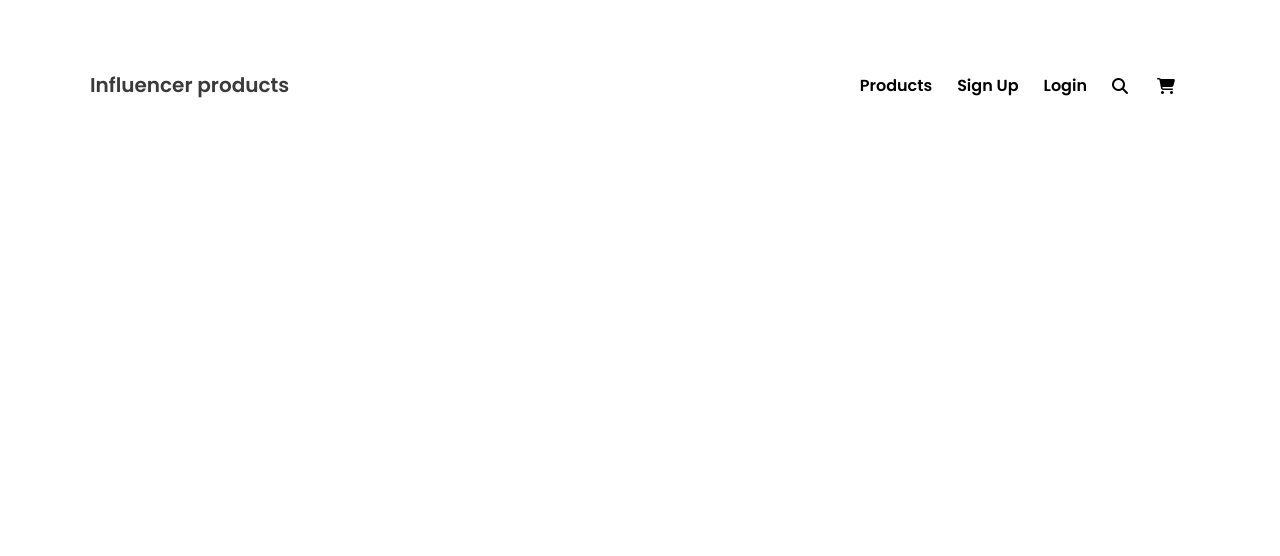
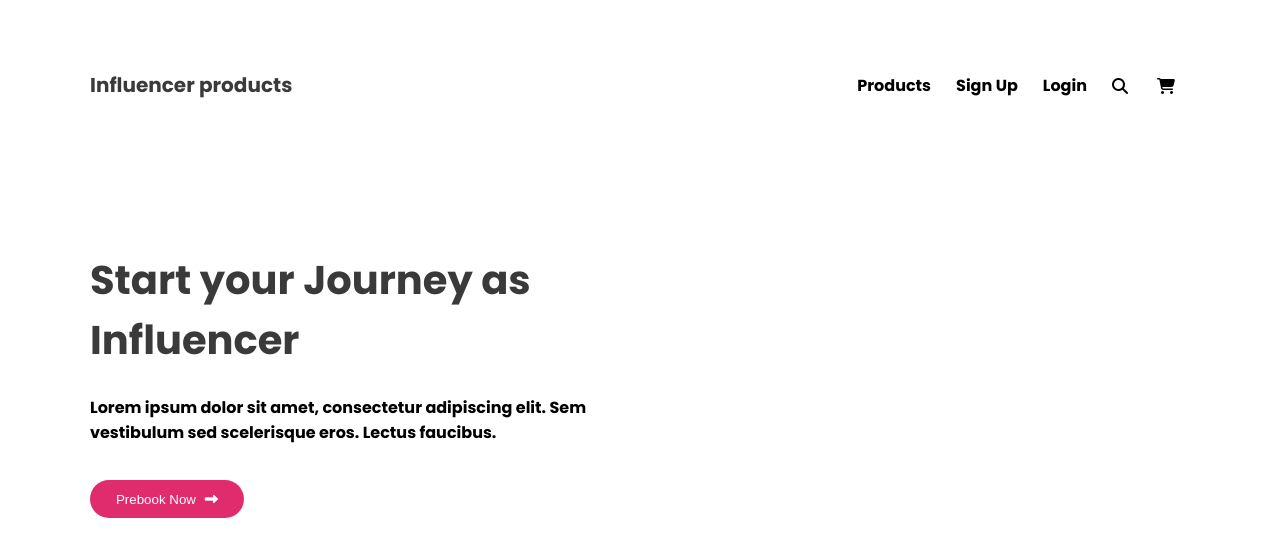
Before and after one commit to irfanbd90/Assignment-2, a plain HTML site: page index.html in a window 1280 px wide. Drawn offline with Linux system fonts and the light colour scheme; a web font is replaced by a local one.

Commit message:
head in under

```diff
--- a/Styles/style.css
+++ b/Styles/style.css
@@ -1,7 +1,7 @@
 /* google foonts */
 
 
-  @import url('https://fonts.googleapis.com/css2?family=Poppins:wght@600&family=Tilt+Prism&display=swap');
+  @import url('https://fonts.googleapis.com/css2?family=Poppins:wght@700&family=Tilt+Prism&display=swap');
 
 /* End */
 
@@ -27,7 +27,7 @@ Main Nav
 .header-logo{
     color: #3A3A3A;
     font-size: 20px;
-    font-weight: 900;
+    font-weight: bold;
     font-family: 'Poppins', sans-serif;
 }
 .nav-picker ul li{
@@ -61,3 +61,40 @@ Main Nav
     margin-top: 75px;
 
 }
+/* --------------
+nav end
+ -----------------*/
+.container{
+    width: 582px;
+    height: 270px;
+    margin-top: 150px;
+    margin-left: 90px;
+}
+.container .left-items-in-head h1{
+    color: #3A3A3A;
+    font-size: 40px;
+    font-weight:bold;
+    font-family: 'Poppins', sans-serif;
+
+}
+.container .left-items-in-head p{
+    color: #000000;
+    font-family: 'Poppins', sans-serif;
+    font-size: 16px;
+    font-weight:500;
+    margin-top: 25px;
+}
+.container .left-items-in-head button{
+    width: 154px;
+    height: 38px;
+    margin-top: 35px;
+    background-color: #E02C6D;
+    border: none;
+    border-radius: 50px;
+    color: white;
+
+
+}
+.fa-right-long{
+    margin-left: 5px;
+}
--- a/index.html
+++ b/index.html
@@ -34,7 +34,19 @@
 
    </nav>
  </header>
+    <!-- Header End -->
 
-    <!-- Header End -->
+
+ <!-- Main Body -->
+ <div class="container">
+    <div class="left-items-in-head">
+        <h1>Start your Journey as
+            Influencer</h1>
+        <p>Lorem ipsum dolor sit amet, consectetur adipiscing elit. Sem vestibulum sed scelerisque eros. Lectus faucibus.</p>
+        <button type="button">Prebook Now  <i  class="fa-solid fa-right-long"></i></button>
+    </div>
+ </div>
+
+
 </body>
 </html>
```
